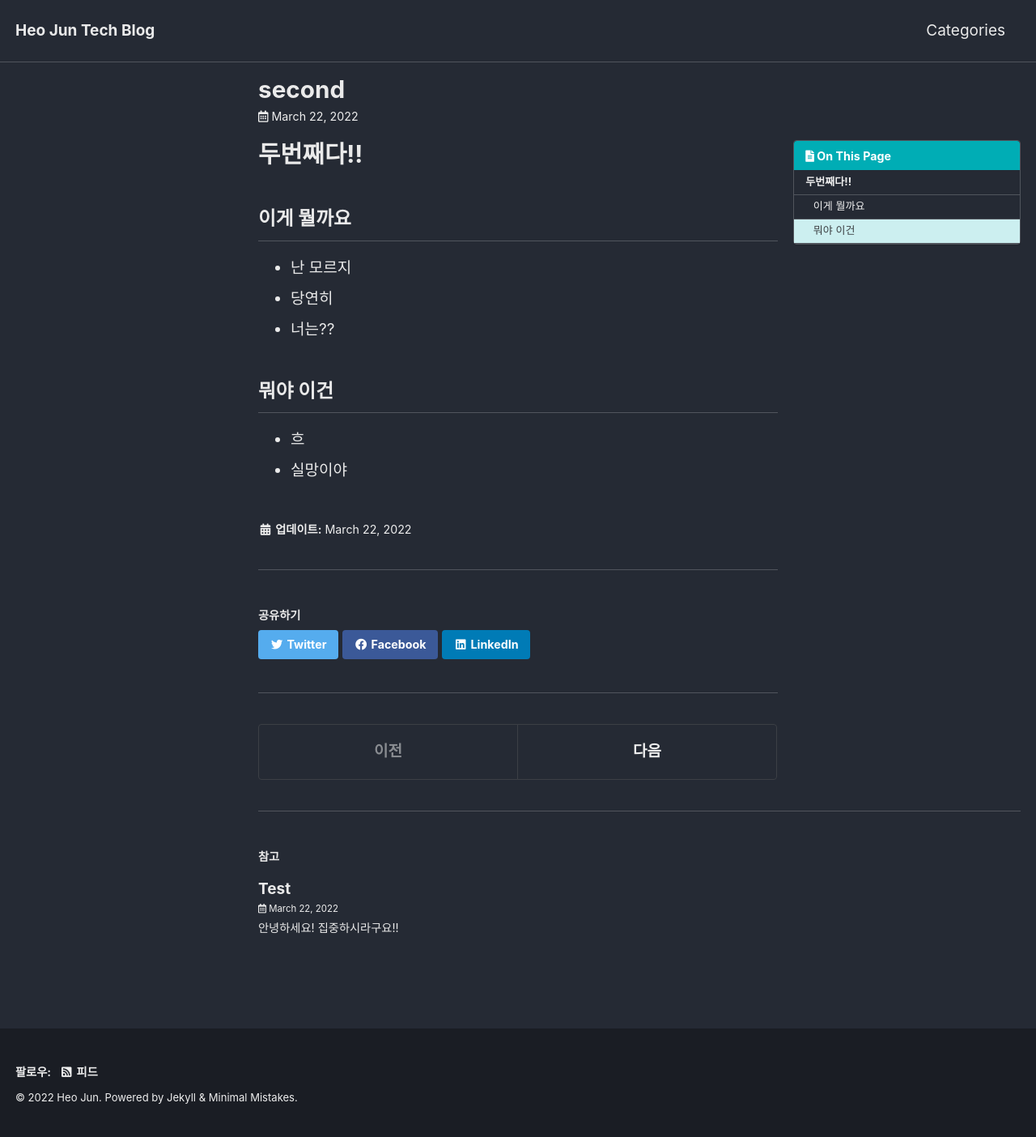
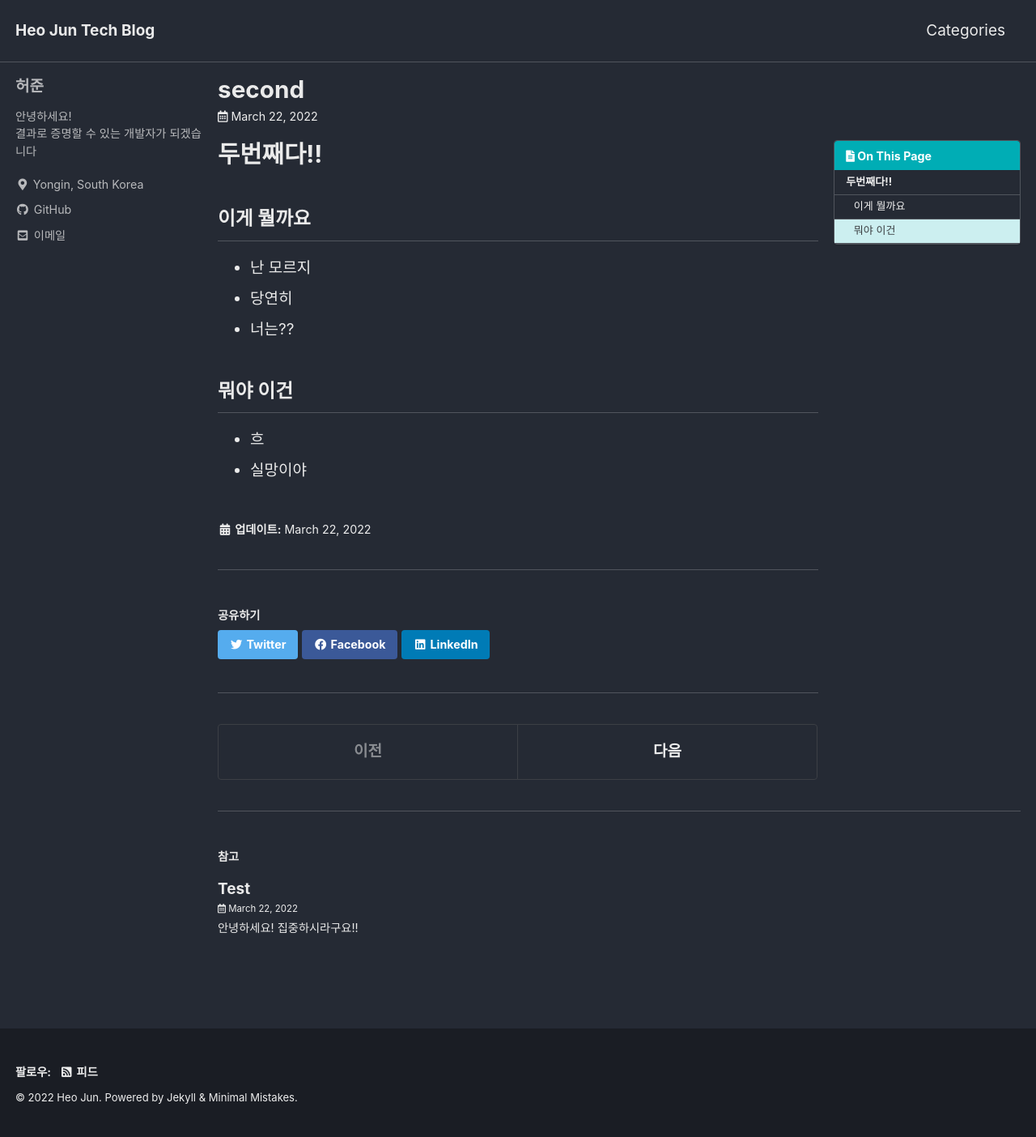
Before and after one commit to heojun990322/heojun990322.github.io, a Jekyll site: the page built from _posts/22-03-22- Second.md, in a window 1280 px wide. Shown: the whole page at 81% size. Built offline with Jekyll 4.4.1, drawn with Linux system fonts in a browser that asks for light colours; cached includes are drawn as plain includes.

Commit message:
Update width, author_profile

```diff
--- a/_config.yml
+++ b/_config.yml
@@ -283,7 +283,7 @@ defaults:
       type: posts
     values:
       layout: single
-      author_profile: #true
+      author_profile: true
       read_time: # true
       comments: true
       share: true
--- a/_sass/minimal-mistakes/_variables.scss
+++ b/_sass/minimal-mistakes/_variables.scss
@@ -155,9 +155,9 @@ $max-width: $x-large !default;
    Grid
    ========================================================================== */
 
-$right-sidebar-width-narrow: 200px !default;
-$right-sidebar-width: 300px !default;
-$right-sidebar-width-wide: 400px !default;
+$right-sidebar-width-narrow: 150px !default; // 200
+$right-sidebar-width: 250px !default; // 300
+$right-sidebar-width-wide: 350px !default; // 400
 
 /*
    Other
```
